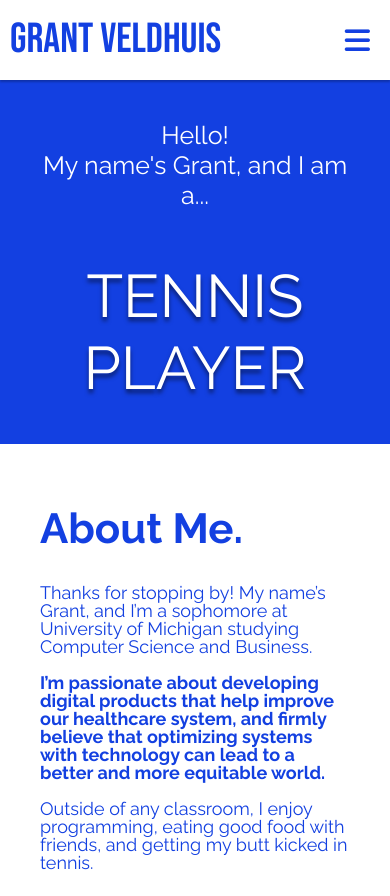
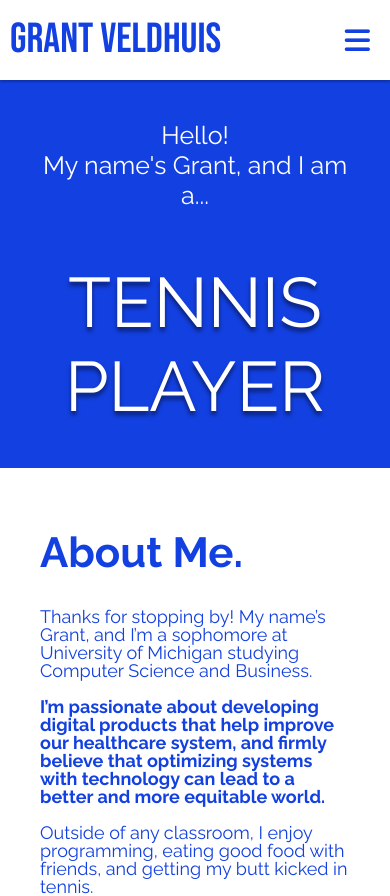
Before and after one commit to gveldhuis/gveldhuis.github.io, a React (Create React App) app: page / in a window 390 px wide. Shown: the top 896 px of the page. Built offline with nearby package versions, Linux system fonts and the light colour scheme.

Commit message:
Changed height issue

```diff
--- a/src/components/Intro/Intro.css
+++ b/src/components/Intro/Intro.css
@@ -11,6 +11,7 @@
     color: white;
     background: #1340E1;
     width: 100%;
+    max-height: 400px;
 
     display: flex;
     justify-content: center;
@@ -32,7 +33,7 @@
     margin-top: 50px;
     text-shadow: 0px 4px 4px rgba(0, 0, 0, 0.5);
 
-    font-size: 100px;
+    font-size: 90px;
 }
 
 @media screen and (max-width: 960px) {
@@ -41,7 +42,7 @@
     }
 
     .Intro-title {
-        font-size: 80px;
+        font-size: 70px;
     }
 }
 
@@ -51,6 +52,6 @@
     }
 
     .Intro-title {
-        font-size: 60px;
+        font-size: 5git 0px;
     }
 }
--- a/src/components/Intro/Intro.js
+++ b/src/components/Intro/Intro.js
@@ -3,7 +3,7 @@ import './Intro.css';
 import '../../../src/index.css'
 /*import introImage from './introPhoto-2.jpg';*/
 
-let rolesArray = ["NONPROFIT COO", "SOFTWARE DEVELOPER", "TENNIS PLAYER", "CS STUDENT"];
+let rolesArray = ["NONPROFIT COO", "SOFTWARE DEVELOPER", "TENNIS PLAYER", "COMPSCI STUDENT"];
 
 
 export class Intro extends React.Component {
```
Also changed, not shown: 1 other file (tests, documents, lock files or other folders).
